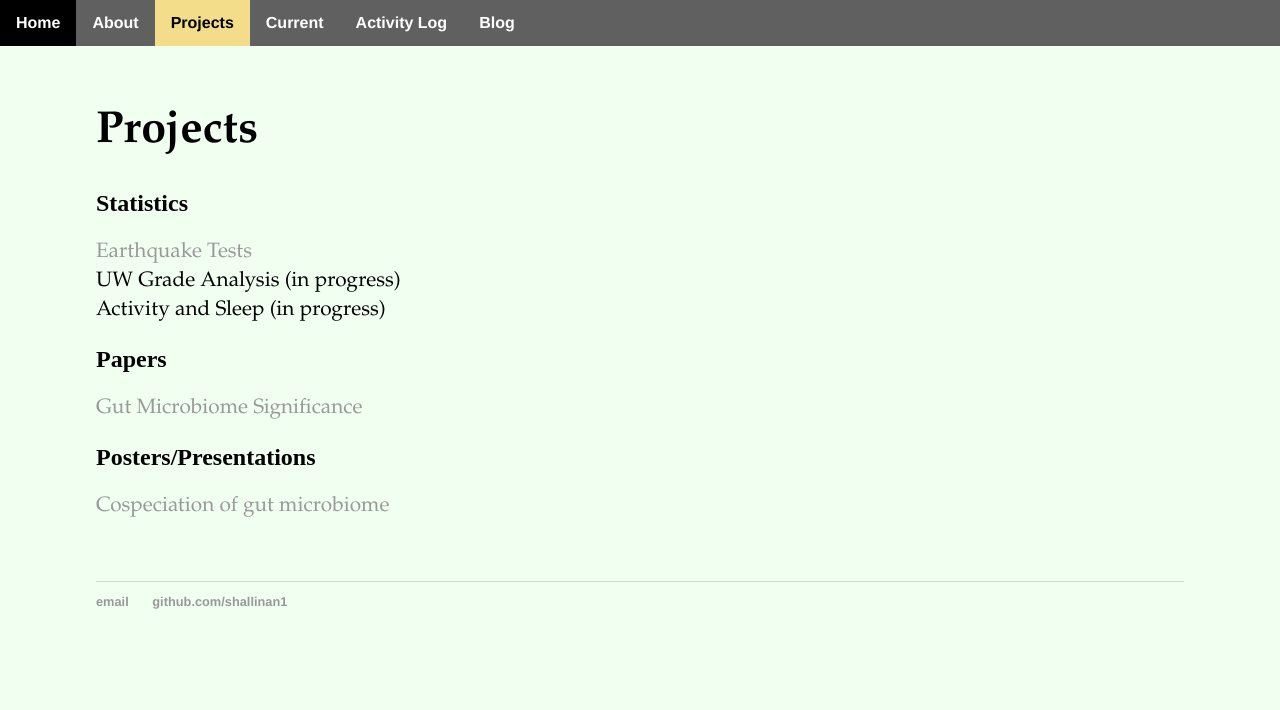
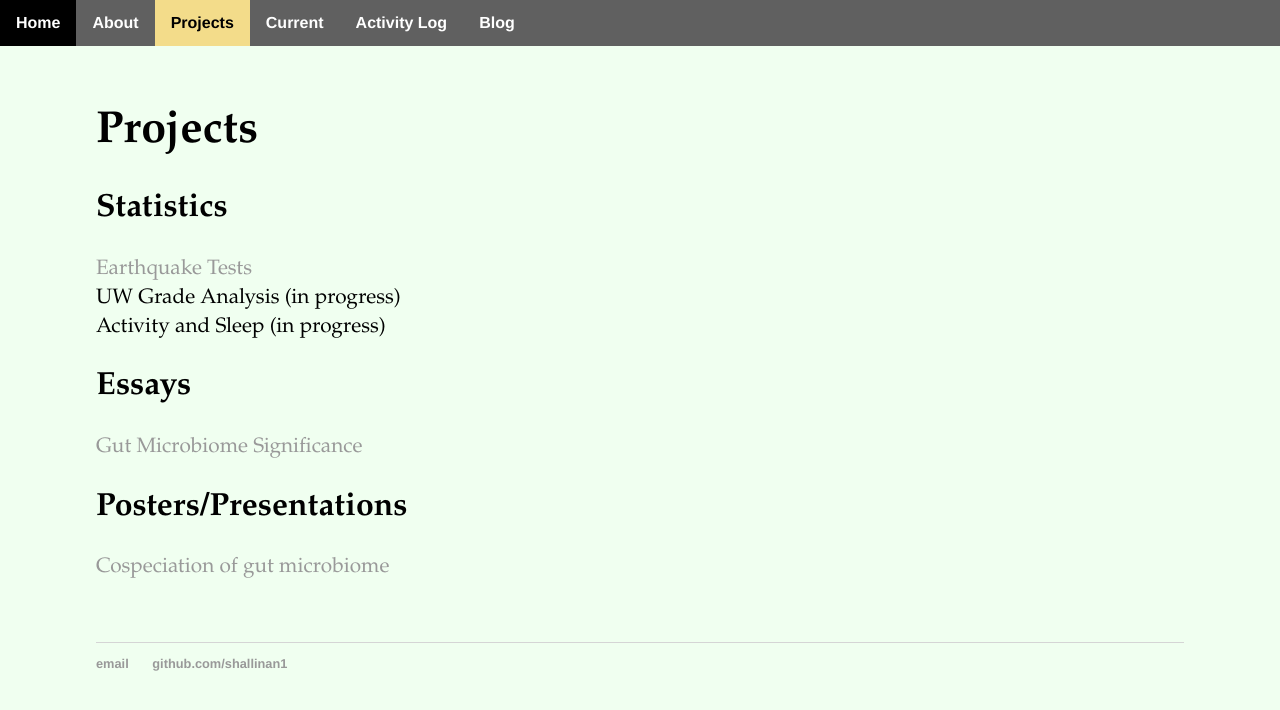
Before and after one commit to shallinan1/shallinan1.github.io, a Jekyll site: the page built from projects/index.md, in a window 1280 px wide. Shown: the top 710 px of the page. Built offline with Jekyll 4.4.1, drawn with Linux system fonts in a browser that asks for light colours.

Commit message:
h2 class

```diff
--- a/css/main.css
+++ b/css/main.css
@@ -70,6 +70,13 @@ h1 {
 	font-weight: 700;
 	font-style: normal;
 }
+
+h2 { font-family: Palatino, Palatino Linotype, Palatino LT STD, Book Antiqua, Georgia, serif;
+	font-size: 2.0em;
+	font-style: normal;
+	font-variant: normal;
+	font-weight: 700;
+}
 p {
     font-size: 1.3em;
     line-height: 1.4em;
--- a/projects/index.md
+++ b/projects/index.md
@@ -9,7 +9,7 @@ title: Projects
 UW Grade Analysis (in progress) <br>
 Activity and Sleep (in progress)
 
-## Papers
+## Essays
 <a href="/projects/gutmicrobiome" target="_blank">Gut Microbiome Significance</a>
 
 ## Posters/Presentations
```
